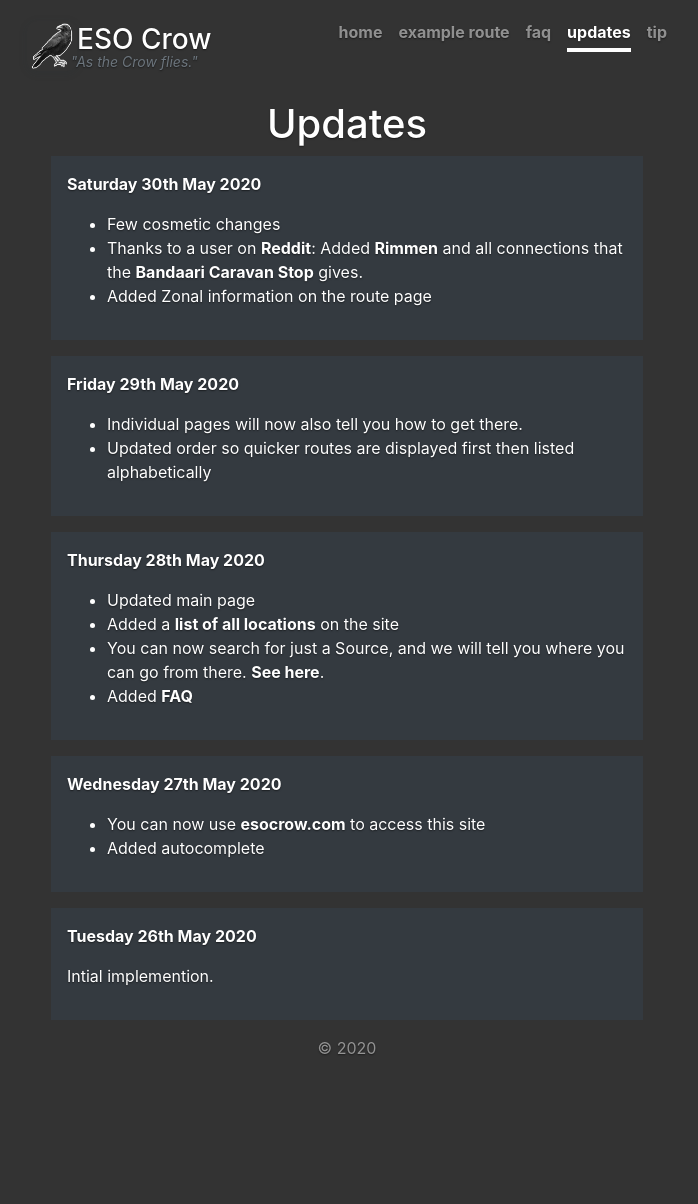
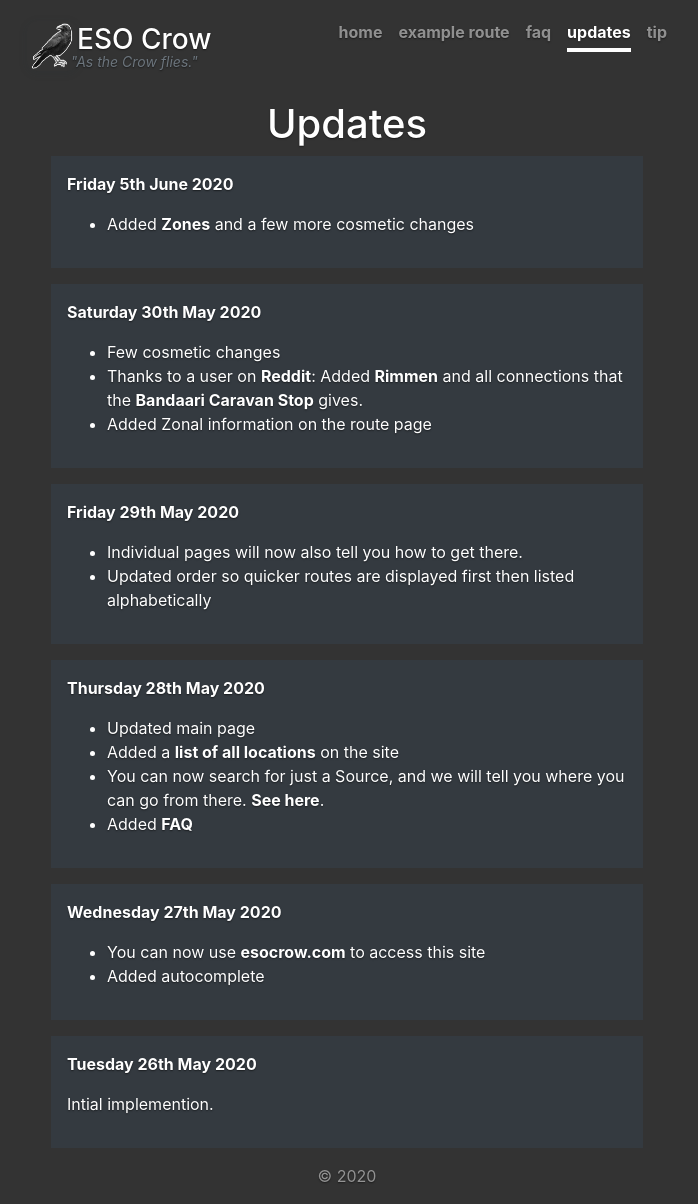
Before and after one commit to kaineyb/ESO-Crow, a Flask app: page /updates in a window 1280 px wide. Shown: the whole page, without its empty margins (293-991 px from the left). Before the commit the page ends 1055 px from the top, so only its background shows below. Run offline with Flask 2, Linux system fonts and the light colour scheme; some libraries are stand-ins or nearby versions.

Commit message:
Updated updates

```diff
--- a/templates/updates.html
+++ b/templates/updates.html
@@ -13,6 +13,14 @@
 {% block content %}
 
 <h1 class="cover-heading">Updates</h1>
+
+
+        <div class="p-3 mb-3 text-left bg-dark text-white update-list">
+        <p><span class="font-weight-bold">Friday 5th June 2020</span>
+        <ul>
+        <li> Added <a href="/zones">Zones</a> and a few more cosmetic changes</li>
+        </ul>
+        </div>
 
         <div class="p-3 mb-3 text-left bg-dark text-white update-list">
         <p><span class="font-weight-bold">Saturday 30th May 2020</span>
```
